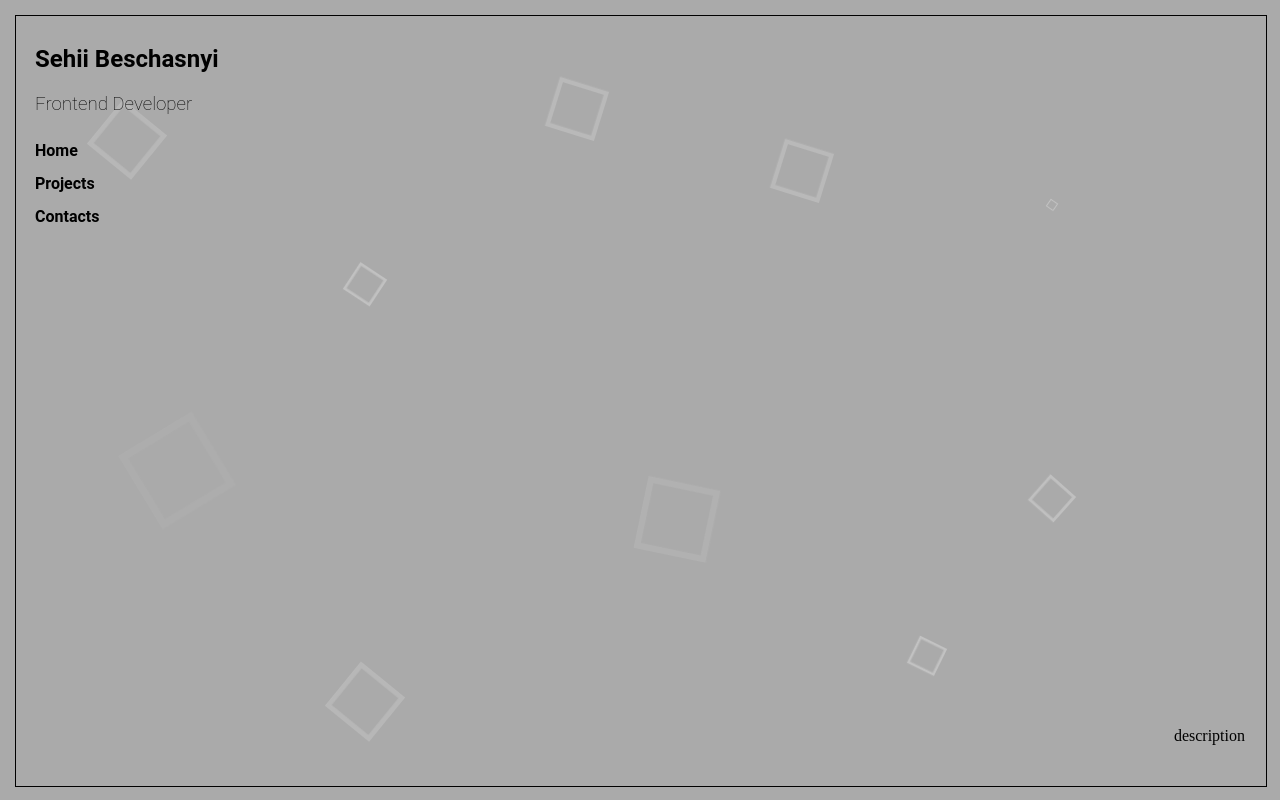
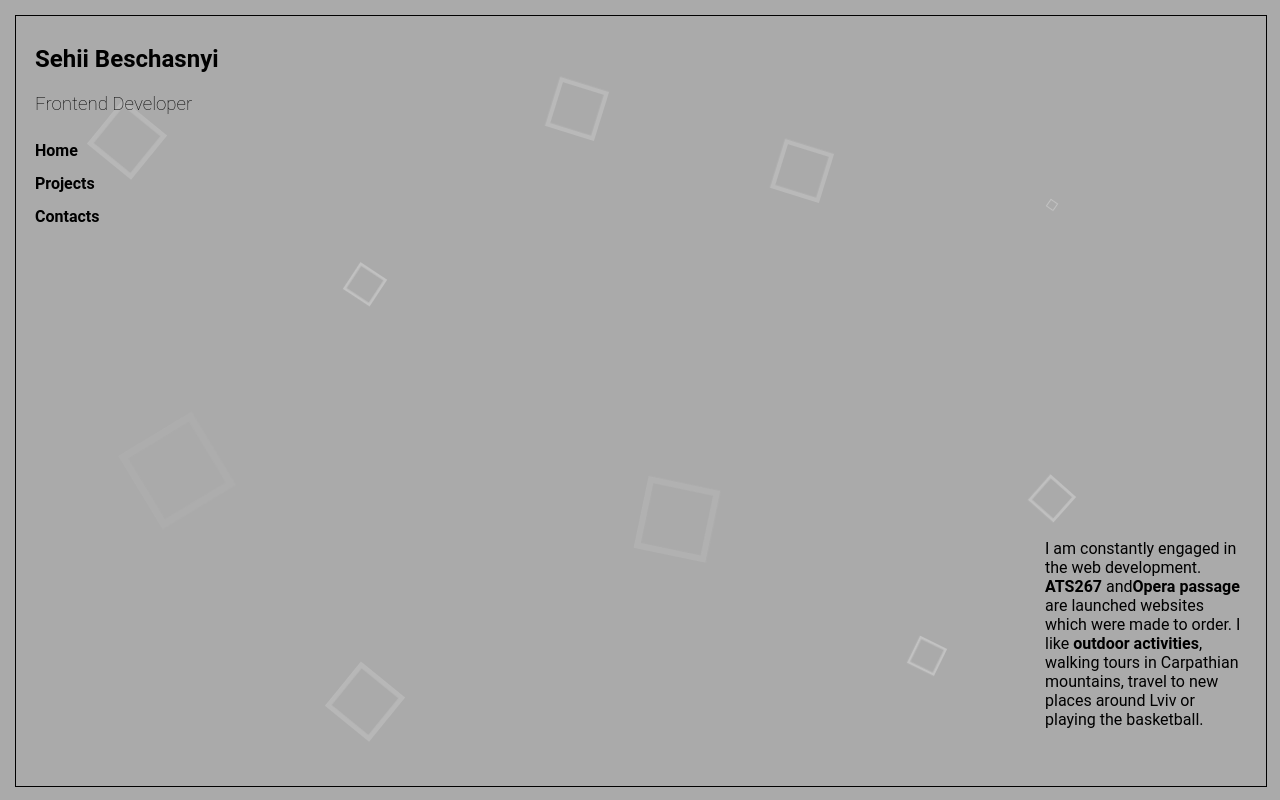
Before and after one commit to Poisedboy/portfolio, a React (Create React App) app: page / in a window 1280 px wide. Built offline with nearby package versions, Linux system fonts and the light colour scheme.

Commit message:
written text about me

```diff
--- a/src/components/Home/Home.js
+++ b/src/components/Home/Home.js
@@ -13,7 +13,12 @@ const Home = () => {
 
     return (
         <div className="main">
-            description
+            <p>
+                I am constantly engaged in the web development. <strong>ATS267</strong> and
+                <strong>Opera passage</strong> are launched websites which were made to order.
+                I like <strong>outdoor activities</strong>, walking tours in Carpathian mountains,
+                travel to new places around Lviv or playing the basketball.
+            </p>
         </div>
     )
 };
--- a/src/components/Home/home.css
+++ b/src/components/Home/home.css
@@ -1,4 +1,6 @@
 .main {
+    font-family: "Roboto", sans-serif;
+    width: 200px;
     position: absolute;
     bottom: 55px;
     right: 35px;
--- a/src/components/Projects/Projects.js
+++ b/src/components/Projects/Projects.js
@@ -2,13 +2,13 @@ import React from "react";
 import './projects.css';
 
 const projects = [
+    { id: 0, name: 'ATS267', link: '', website: 'https://poisedboy.github.io/opera-ui/' },
     { id: 1, name: 'Wallet', link: 'https://github.com/Poisedboy/wallet', website: '' },
+    { id: 6, name: 'Opera Passage', link: '', website: 'https://poisedboy.github.io/opera-ui/' },
     { id: 2, name: 'Exchange rate', link: 'https://github.com/Poisedboy/exchange-rate', website: 'https://poisedboy.github.io/exchange-rate/' },
     { id: 3, name: 'Abstract', link: 'https://github.com/Poisedboy/abstract', website: 'https://poisedboy.github.io/abstract/' },
     { id: 4, name: 'Calculator', link: 'https://github.com/Poisedboy/calculator', website: 'https://poisedboy.github.io/calculator/' },
     { id: 5, name: 'Star Wars', link: '', website: 'https://poisedboy.github.io/star-wars/' },
-    { id: 6, name: 'Opera Passage', link: '', website: 'https://poisedboy.github.io/opera-ui/' },
-    { id: 7, name: '', link: '', website: '' }
 ]
 
 const Projects = () => {
--- a/src/components/Projects/projects.css
+++ b/src/components/Projects/projects.css
@@ -20,6 +20,7 @@
 .content > * {
     display: flex;
     justify-content: flex-end;
+    align-items: flex-end;
 }
 
 .content > div > a {
@@ -56,7 +57,7 @@
         color: black;
         padding-bottom: 70px;
         text-transform: uppercase;
-        font-size: 2.5rem;
+        font-size: 3.5rem;
         font-weight: 200;
         letter-spacing: 2px;
     }
```
